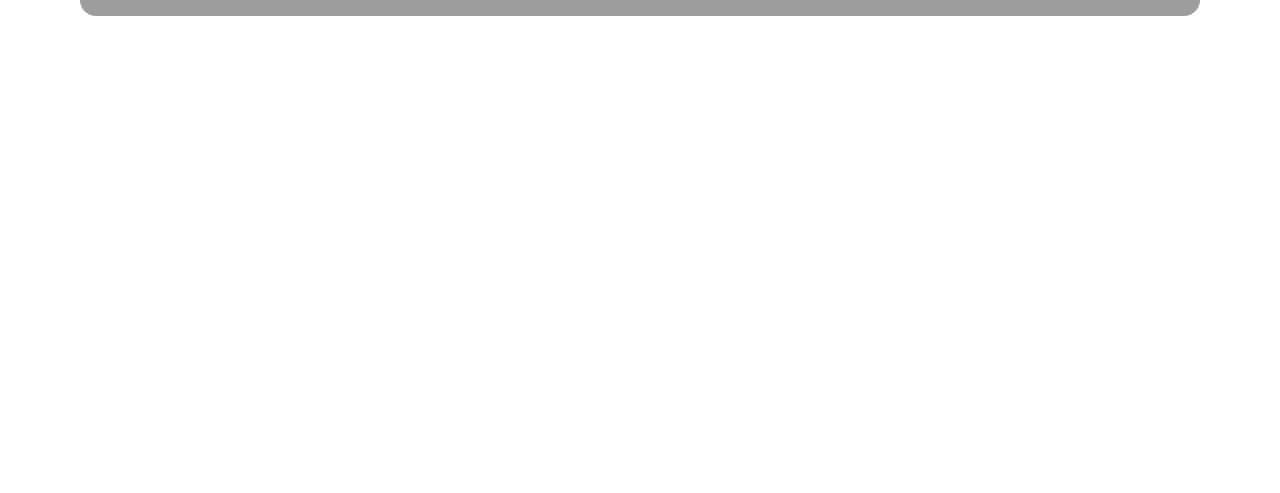
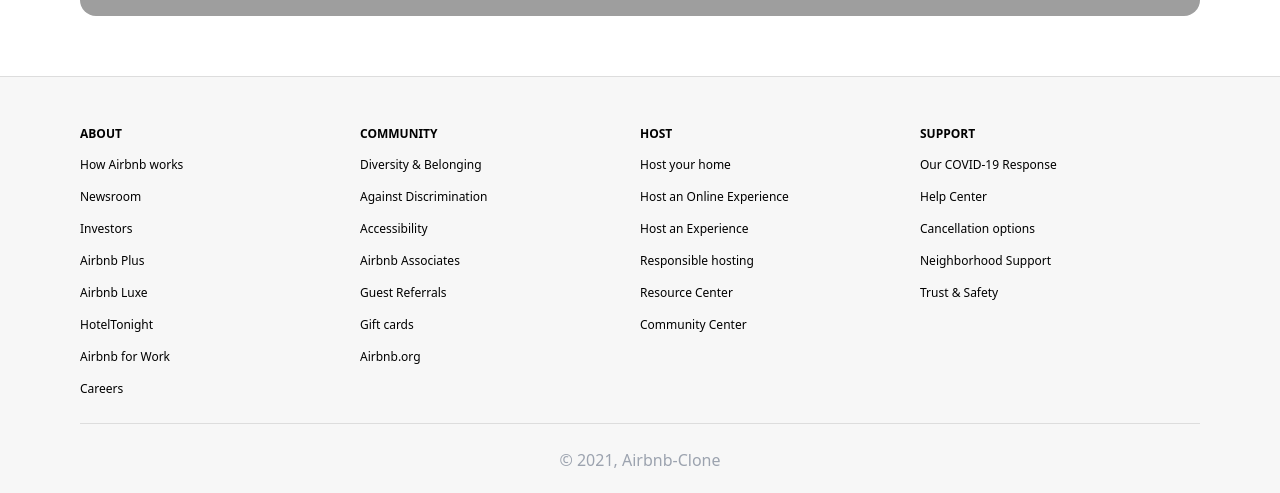
Before and after one commit to DF981339/airbnb-clone, a Next.js app: page / in a window 1280 px wide. Shown: the part 1827-2320 px from the top of the page. Before the commit the page ends 1843 px from the top, so only its background shows below. Built offline with nearby package versions, Linux system fonts and the light colour scheme; grey boxes are pictures that could not be loaded.

Commit message:
footer done

```diff
--- /dev/null
+++ b/components/Footer.jsx
@@ -0,0 +1,61 @@
+function Footer() {
+  const year = new Date().getFullYear();
+
+  return (
+    <footer className=" max-w-[1760px] mx-auto">
+      <div className="footer-four-column text-[12px] pt-12 px-6 mobile-bp:px-10 logo-bp:large-padding">
+        <section className="footer-section">
+          <h5 className="font-bold ">ABOUT</h5>
+          <ul className="footer-list">
+            <li>How Airbnb works</li>
+            <li>Newsroom</li>
+            <li>Investors</li>
+            <li>Airbnb Plus</li>
+            <li>Airbnb Luxe</li>
+            <li>HotelTonight</li>
+            <li>Airbnb for Work</li>
+            <li>Careers</li>
+          </ul>
+        </section>
+        <section className="footer-section">
+          <h5 className="font-bold ">COMMUNITY</h5>
+          <ul className="footer-list">
+            <li>Diversity & Belonging</li>
+            <li>Against Discrimination</li>
+            <li>Accessibility</li>
+            <li>Airbnb Associates</li>
+            <li>Guest Referrals</li>
+            <li>Gift cards</li>
+            <li>Airbnb.org</li>
+          </ul>
+        </section>
+        <section className="footer-section">
+          <h5 className="font-bold ">HOST</h5>
+          <ul className="footer-list">
+            <li>Host your home</li>
+            <li>Host an Online Experience</li>
+            <li>Host an Experience</li>
+            <li>Responsible hosting</li>
+            <li>Resource Center</li>
+            <li>Community Center</li>
+          </ul>
+        </section>
+        <section className="footer-section">
+          <h5 className="font-bold ">SUPPORT</h5>
+          <ul className="footer-list">
+            <li>Our COVID-19 Response</li>
+            <li>Help Center</li>
+            <li>Cancellation options</li>
+            <li>Neighborhood Support</li>
+            <li>Trust & Safety</li>
+          </ul>
+        </section>
+      </div>
+      <div className="flex justify-center text-gray-400 pb-6">
+        © {year}, Airbnb-Clone
+      </div>
+    </footer>
+  );
+}
+
+export default Footer;
--- a/components/Header.jsx
+++ b/components/Header.jsx
@@ -3,7 +3,7 @@ import { MenuIcon } from "@heroicons/react/outline";
 
 function Header() {
   return (
-    <header className="sticky top-0 z-50">
+    <header className="sticky top-0 z-50 h-20">
       {/* Desktop View */}
       <div className="bg-white shadow-md h-20 hidden mobile-bp:block">
         {/* Container */}
@@ -86,7 +86,7 @@ function Header() {
       </div>
 
       {/* Mobile View */}
-      <div className="sticky top-0 z-50 flex bg-white shadow-md h-20 px-6 mobile-bp:hidden">
+      <div className="z-50 flex bg-white h-20 shadow-md px-6 mobile-bp:hidden">
         <div className="w-full bg-gray-100 my-3 rounded-full align-center">
           <input
             type="text"
--- a/customcss.css
+++ b/customcss.css
@@ -134,4 +134,47 @@
       height: 482px;
     }
   }
+
+  @media (min-width: 744px) {
+    .footer-list {
+      display: flex;
+      flex-wrap: wrap;
+    }
+  }
+
+  .footer-list > li {
+    margin-top: 12px;
+    line-height: 20px;
+  }
+
+  @media (min-width: 744px) {
+    .footer-list > li {
+      flex-basis: 33.333333333333336%;
+      padding-right: 12px;
+    }
+  }
+
+  .footer-section {
+    padding-bottom: 24px;
+    margin-bottom: 24px;
+    border-bottom: 1px solid #dddddd;
+  }
+
+  @media (min-width: 1128px) {
+    .footer-four-column {
+      display: flex;
+    }
+  }
+
+  @media (min-width: 1128px) {
+    .footer-list {
+      display: block;
+    }
+  }
+
+  @media (min-width: 1128px) {
+    .footer-section {
+      flex: 1 0 0%;
+    }
+  }
 }
--- a/pages/index.js
+++ b/pages/index.js
@@ -1,5 +1,6 @@
 import Head from "next/head";
 import Banner from "../components/Banner";
+import Footer from "../components/Footer";
 import Header from "../components/Header";
 import HorizontalScroll from "../components/HorizontalScroll";
 import LargeCard from "../components/LargeCard";
@@ -44,7 +45,7 @@ export default function Home({ exploreData, liveData }) {
       {/* Banner */}
       <Banner />
       {/* Body */}
-      <main className="px-0 mobile-bp:px-10 logo-bp:large-padding mx-auto max-w-[1760px] w-full block">
+      <main className="px-6 mobile-bp:px-10 logo-bp:large-padding mx-auto max-w-[1760px] w-full block">
         {/* Explore Nearby Section - Small Cards */}
         <section className="my-6 -mx-3">
           <h2 className="px-3 text-[26px] search-bar-bp:text-[32px] font-semibold pb-5">
@@ -78,7 +79,11 @@ export default function Home({ exploreData, liveData }) {
         {/* Large Cards */}
         <LargeCard />
       </main>
+
       {/* Footer */}
+      <div className="mt-15 bg-[#f7f7f7] border-t border-[#dddddd]">
+        <Footer />
+      </div>
     </div>
   );
 }
```
